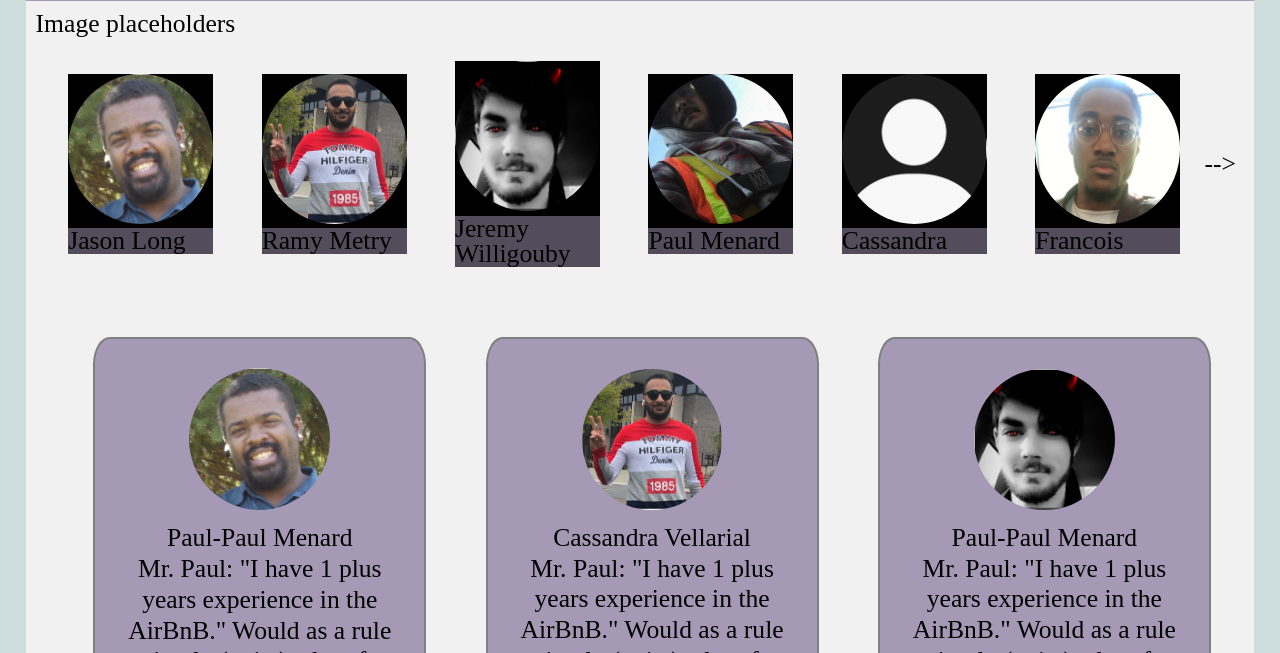
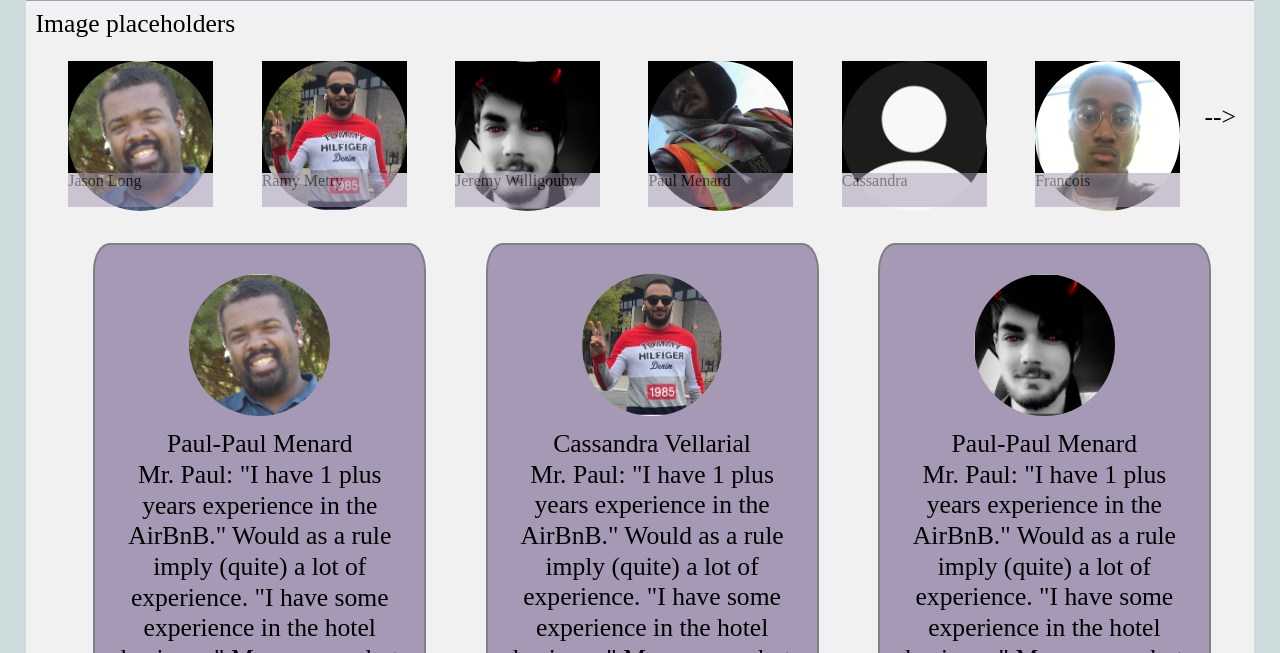
Before and after one commit to dipeshkoirala/AirBnB-marketing, a plain HTML site: page about_page.html in a window 1280 px wide. Shown: the part 147-800 px from the top of the page. Drawn offline with nearby package versions, Linux system fonts and the light colour scheme.

Commit message:
writing up the formatting

```diff
--- a/less/index.less
+++ b/less/index.less
@@ -5,4 +5,6 @@
 @import "header";
 @import "home-page";
 @import "about_page";
+@import "table";
+@import "img-holder";
 @import "footer";
```
Also changed, not shown: CSS/index.css.
